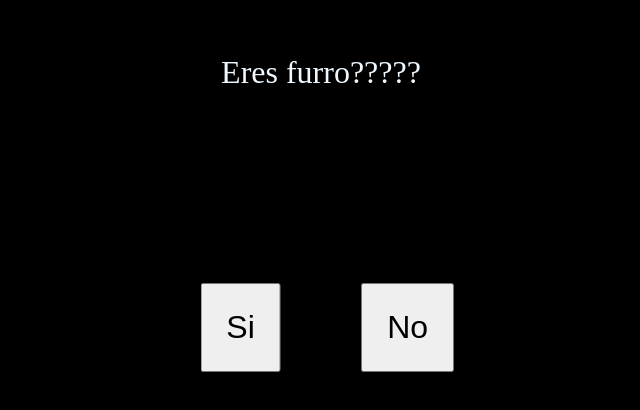
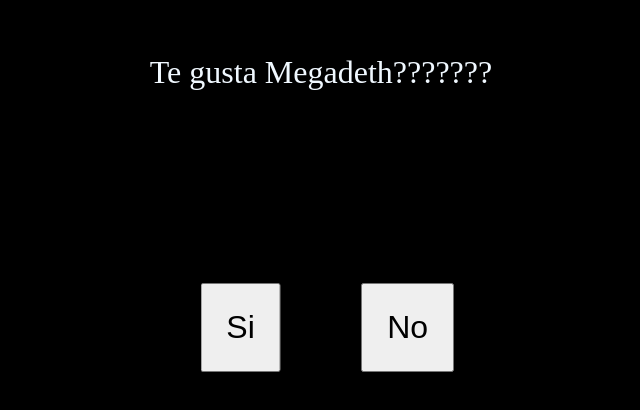
Before and after one commit to namex666x/Metalero-, a plain HTML site: page index.html in a window 1280 px wide. Shown: the part 138-548 px from the top of the page, without its empty margins (319-959 px from the left). Drawn offline with Linux system fonts and the light colour scheme.

Commit message:
Update index.html

```diff
--- a/index.html
+++ b/index.html
@@ -3,12 +3,12 @@
 <head>
     <meta charset="UTF-8">
     <meta name="viewport" content="width=device-width, initial-scale=1.0">
-    <title>Furro?</title>
+    <title>Metal</title>
     <link rel="stylesheet" href="sttyle.css">
 </head>
 <body>
     <div class="co">
-        <p style=" color: aliceblue;">Eres furro?????</p>
+        <p style=" color: aliceblue;">Te gusta Megadeth???????</p>
         <button id="yesBtn">Si</button>
         <button id="noBtn">No</button>
     </div>
```
